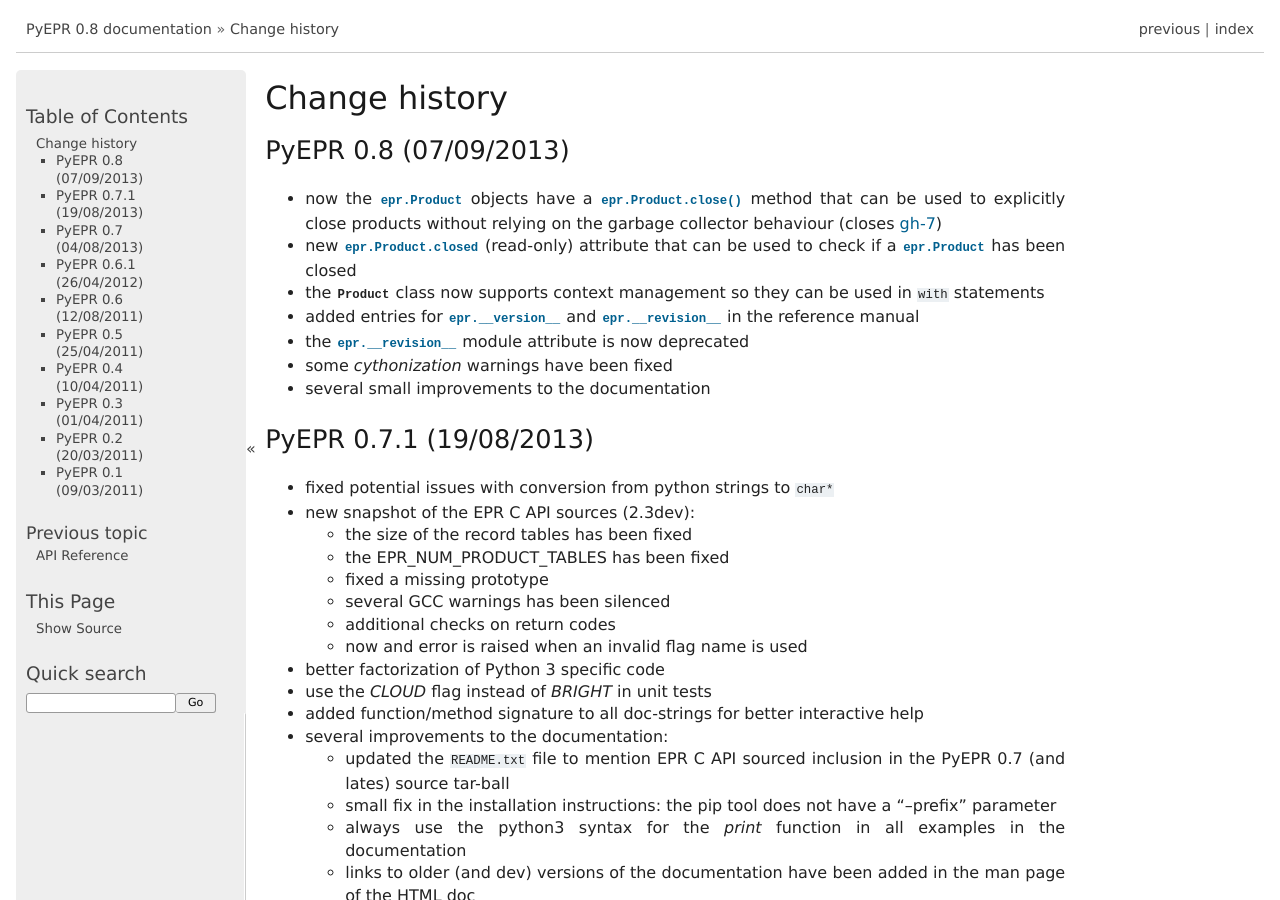
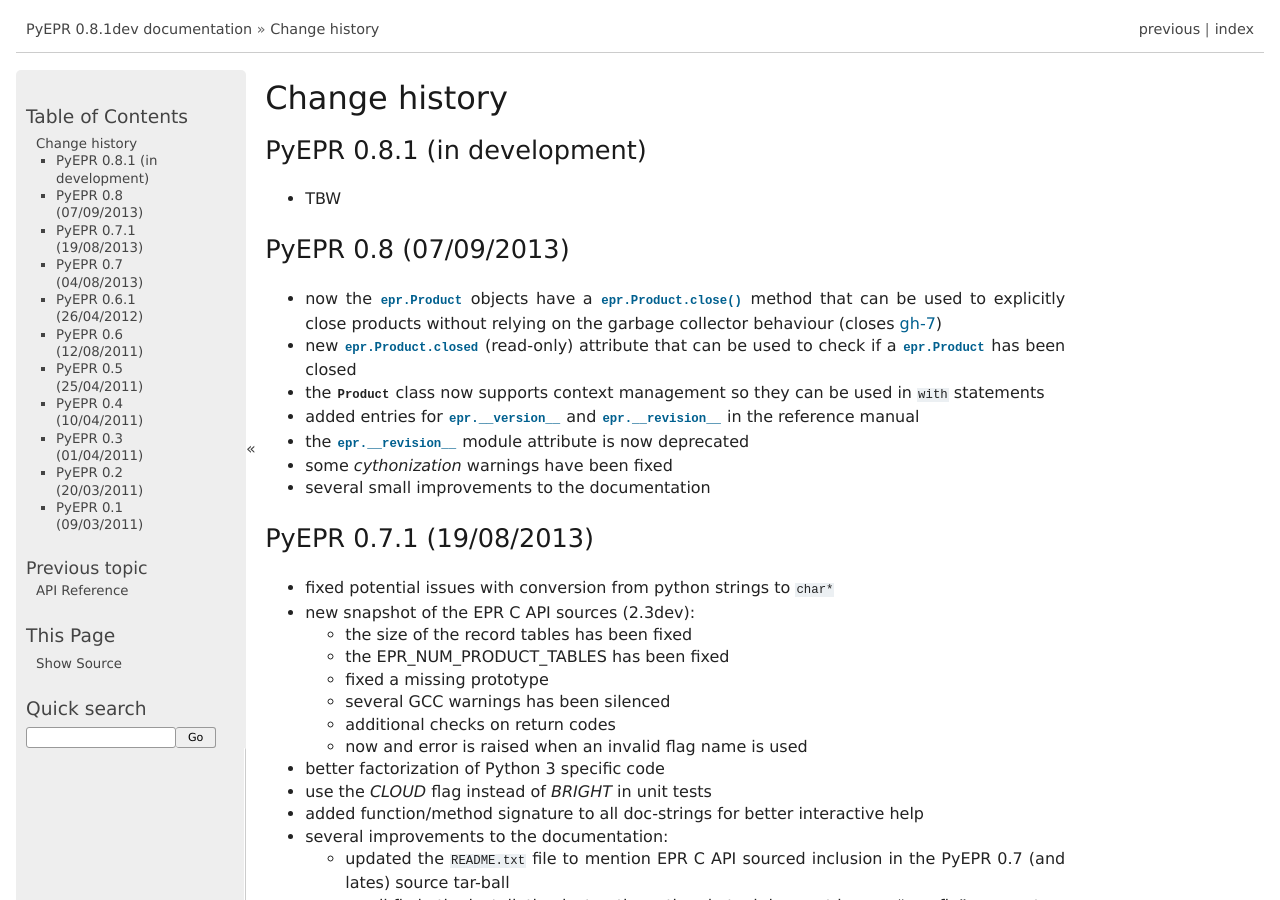
Before and after one commit to avalentino/pyepr, a Sphinx documentation site: the page built from doc/NEWS.txt, in a window 1280 px wide and 900 px high. Built offline with Sphinx 7.4.7, drawn with Linux system fonts in a browser that asks for light colours; formulas are drawn with MathJax 3; some of the changed text lies outside the part shown.

```diff
--- a/README.txt
+++ b/README.txt
@@ -6,7 +6,7 @@ ENVISAT Product Reader Python API
 :Author:    Antonio Valentino
 :Contact:   antonio.valentino@tiscali.it
 :Copyright: 2011-2013, Antonio Valentino <antonio.valentino@tiscali.it>
-:Version:   0.8.0
+:Version:   0.8.1dev
 
 
 Introduction
--- a/doc/NEWS.txt
+++ b/doc/NEWS.txt
@@ -1,5 +1,11 @@
 Change history
 ==============
+
+
+PyEPR 0.8.1 (in development)
+----------------------
+
+* TBW
 
 
 PyEPR 0.8 (07/09/2013)
--- a/doc/conf.py
+++ b/doc/conf.py
@@ -64,9 +64,9 @@ copyright = u'2011-2013, Antonio Valentino'
 # built documents.
 #
 # The short X.Y version.
-version = '0.8'
+version = '0.8.1'
 # The full version, including alpha/beta/rc tags.
-release = version  # + 'dev'
+release = version + 'dev'
 
 # The language for content autogenerated by Sphinx. Refer to documentation
 # for a list of supported languages.
```
Also changed, not shown: 1 other file.
